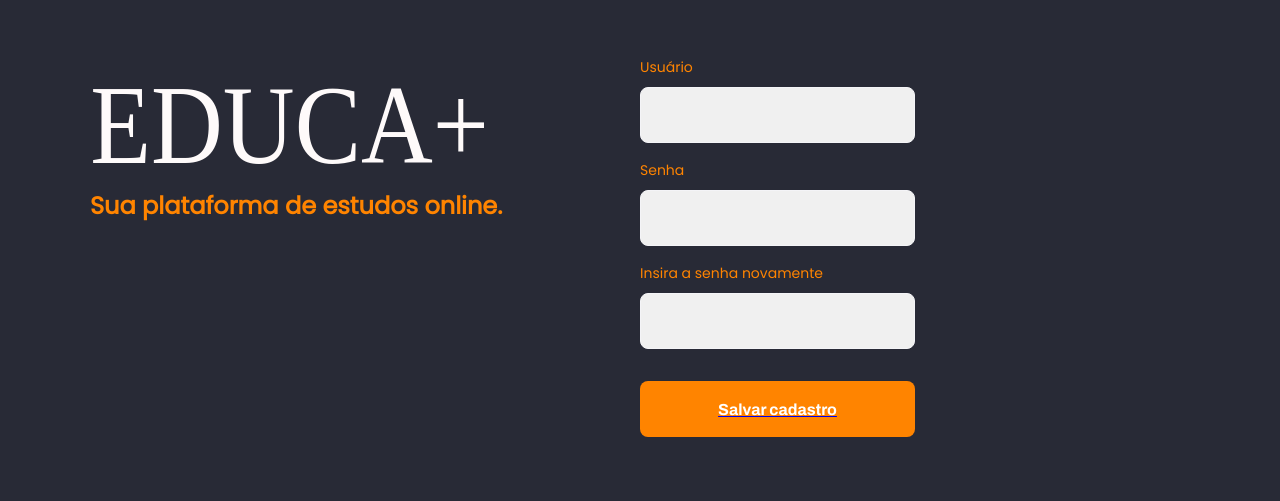
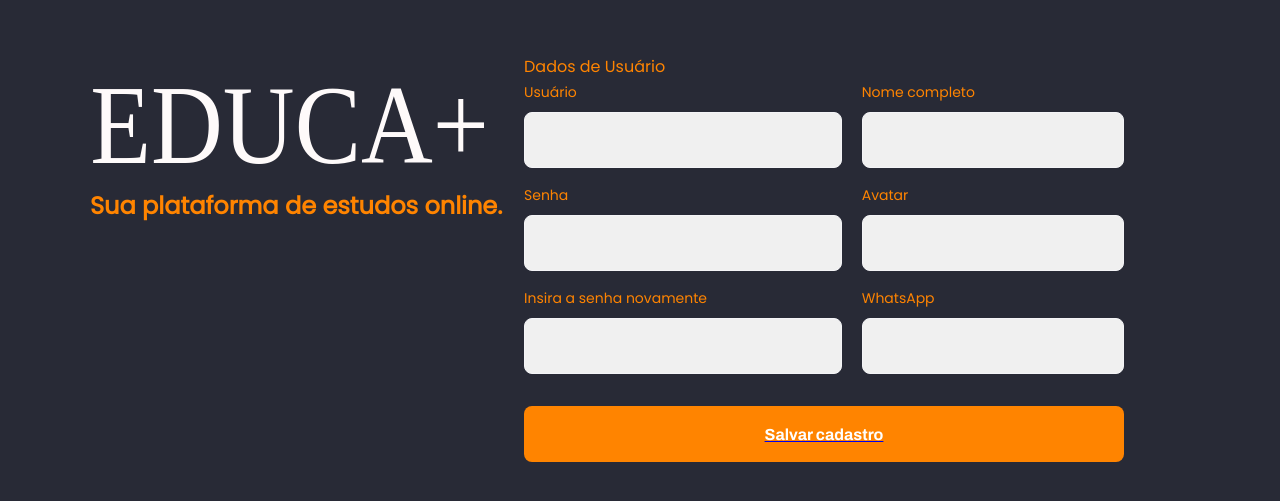
Before and after one commit to celsojunio11/ProjetoIntegrador6WEB, a React (Create React App) app: page /register in a window 1280 px wide. Shown: the part 171-672 px from the top of the page. Built offline with nearby package versions, Linux system fonts and the light colour scheme.

Commit message:
user cadastion register

```diff
--- a/src/pages/Landing/index.tsx
+++ b/src/pages/Landing/index.tsx
@@ -2,7 +2,7 @@ import React from "react";
 import { Link } from "react-router-dom";
 
 import logoImg from "../../assets/images/logo1.svg";
-import logoImg2 from "../../assets/images/logo2.svg";
+import logoImg1 from "../../assets/images/logo1.svg";
 import landingImg from "../../assets/images/landing1.svg";
 
 import studyIcon from "../../assets/images/icons/study.svg";
@@ -30,7 +30,7 @@ function Landing() {
     <div id="page-landing">
       <div id="page-landing-content" className="container">
         <div id="logo-container">
-          <img src={role === 'user' ? logoImg : logoImg2} alt="Educa+" />
+          <img src={role === 'user' ? logoImg : logoImg1} alt="Educa+" />
           <h2>Sua plataforma de estudos online.</h2>
         </div>
 
--- a/src/pages/Login/index.tsx
+++ b/src/pages/Login/index.tsx
@@ -24,9 +24,10 @@ function Landing() {
                         <div id="logo-container">
                               <img src={logoImg} alt="Educa+" />
                               <h2>Sua plataforma de estudos online.</h2>
-                        </div>
 
-                        <div className="inputs-container">
+                              </div>
+                        <div className="inputs-containers">
+
                               <Input
                                     name="username"
                                     label="Usuário"
@@ -35,6 +36,7 @@ function Landing() {
                                           setUser(e.target.value);
                                     }}
                               />
+
                               <Input
                                     name="paswword"
                                     label="Senha"
--- a/src/pages/Register/index.tsx
+++ b/src/pages/Register/index.tsx
@@ -1,10 +1,17 @@
-import React, { useState } from "react";
+import React, { useState, ChangeEvent, FormEvent } from "react";
 import { Link } from "react-router-dom";
 
 import logoImg from "../../assets/images/logo1.svg";
 
 import Input from "../../components/Input";
 import { useAuth } from "../../contexts/auth";
+import { useHistory } from 'react-router-dom'
+
+import PageHeader from '../../components/PageHeader';
+
+import Textarea from '../../components/Textarea';
+import Select from '../../components/Select';
+import api from '../../services/api';
 
 import "./styles.css";
 
@@ -12,14 +19,60 @@ function Landing() {
       const [user, setUser] = useState("");
       const [password, setPassword] = useState("");
       const [rePassword, setRepassword] = useState("");
+      const history = useHistory();
+
+      const [name, setName] = useState('');
+      const [avatar, setAvatar] = useState('');
+      const [whatsapp, setWhatsapp] = useState('');
+      const [bio, setBio] = useState('');
+      //const [filesPreview, setFilesPreview] = useState<string[]>([]);
+      const [scheduleItems, setScheduleItems] = useState([
+            { week_day: 0, from: '', to: '' }
+      ]);
 
       const context = useAuth();
 
       const handleRegister = () => {
-            if(rePassword === password) {
+            if (rePassword === password) {
                   context.Register({ username: user, password });
             }
       };
+      function addNewScheduleItem() {
+            setScheduleItems([
+                  ...scheduleItems,
+                  { week_day: 0, from: '', to: '' }
+            ]);
+      }
+
+      function setScheduleItemValue(position: number, field: string, value: string) {
+            const updatedScheduleItems = scheduleItems.map((scheduleItem, index) => {
+                  if (index === position) {
+                        return { ...scheduleItem, [field]: value };
+                  }
+
+                  return scheduleItem;
+            });
+
+            setScheduleItems(updatedScheduleItems);
+      }
+
+      function handleCreateClass(e: FormEvent) {
+            e.preventDefault();
+
+            api.post('classes', {
+                  name,
+                  avatar,
+                  whatsapp,
+                  bio,
+                  schedule: scheduleItems
+            }).then(() => {
+                  alert('Cadastro realizado com sucesso!');
+
+                  history.push('/');
+            }).catch(() => {
+                  alert('Erro no cadastro!');
+            })
+      }
 
       return (
             <div id="page-landing">
@@ -28,7 +81,11 @@ function Landing() {
                               <img src={logoImg} alt="Educa+" />
                               <h2>Sua plataforma de estudos online.</h2>
                         </div>
+                        <div className="content">
                               <div className="inputs-container">
+                                    <div className="input-group-1">
+                                          <legend>Dados de Usuário</legend>
+
                                           <Input
                                                 name="username"
                                                 label="Usuário"
@@ -55,7 +112,32 @@ function Landing() {
                                                       setRepassword(e.target.value);
                                                 }}
                                           />
-                              <Link to="/">
+                                    </div>
+                                    <div className="input-group-2">
+                                    <legend><br /></legend>
+                                          <Input
+                                                name="name"
+                                                label="Nome completo"
+                                                value={name}
+                                                onChange={(e) => { setName(e.target.value) }}
+                                          />
+
+                                          <Input
+                                                name="avatar"
+                                                label="Avatar"
+                                                value={avatar}
+                                                onChange={(e) => { setAvatar(e.target.value) }}
+                                          />
+
+                                          <Input
+                                                name="whatsapp"
+                                                label="WhatsApp"
+                                                value={whatsapp}
+                                                onChange={(e) => { setWhatsapp(e.target.value) }}
+                                          />
+                                    </div>
+                              </div>
+                              <Link to="/" >
                                     <button type="submit" onClick={handleRegister}>
                                           Salvar cadastro
                                     </button>
--- a/src/pages/Register/styles.css
+++ b/src/pages/Register/styles.css
@@ -1,4 +1,4 @@
-#page-landing {
+#page-landings {
   width: 100vw;
   height: 100vh;
 
@@ -18,9 +18,10 @@
   width: 100%;
 }
 
-.logo-container {
+.logo-containers {
   text-align: center;
   margin-bottom: 10px;
+  margin-right: 25px;
 }
 
 .logo-container h2 {
@@ -39,7 +40,7 @@
 .buttons-container a {
   width: 30rem;
   height: 10.4rem;
-  border-radius: 0.8rem;
+  border-radius: 8px;
   font: 700 2.0rem Archivo;
 
   display: flex;
@@ -86,6 +87,17 @@ transition: background-color 0.2s;
 
 .total-connections img {
   margin-left: 0.8rem;
+}
+
+.inputs-container {
+  display: flex;
+  flex-direction: row;
+  justify-content: space-between;
+  width: 600px;
+}
+
+.input-group-1 {
+  margin-right: 20px;
 }
 
 @media (min-width: 1100px) {
--- a/src/pages/TeacherForm/index.tsx
+++ b/src/pages/TeacherForm/index.tsx
@@ -96,6 +96,7 @@ function TeacherForm() {
                   <main>
                         <form onSubmit={handleCreateClass}>
                               <fieldset>
+                                    {/*
                                     <legend>Seus dados</legend>
 
                                     <Input
@@ -118,16 +119,12 @@ function TeacherForm() {
                                           value={whatsapp}
                                           onChange={(e) => { setWhatsapp(e.target.value) }}
                                     />
+                                    */}
 
-                                    <Textarea
-                                          name="bio"
-                                          label="Biografia"
-                                          value={bio}
-                                          onChange={(e) => { setBio(e.target.value) }}
-                                    />
                               </fieldset>
 
                               <fieldset>
+
                                     <legend>Sobre a aula</legend>
 
                                     <Select
@@ -149,6 +146,13 @@ function TeacherForm() {
                                           ]}
                                     />
 
+                                    <Textarea
+                                          name="bio"
+                                          label="Biografia"
+                                          value={bio}
+                                          onChange={(e) => { setBio(e.target.value) }}
+                                    />
+
                                     <Input
                                           name="cost"
                                           label="Custo da sua hora por aula"
@@ -168,7 +172,7 @@ function TeacherForm() {
                                           onChange={handleSelectedFiles}
                                     />
 
-                                    { filesPreview.map(file => (
+                                    {filesPreview.map(file => (
                                           <iframe key={file} src={file} />
                                     ))}
                               </fieldset>
```
Lines whose indentation alone changed are shown as unchanged.
